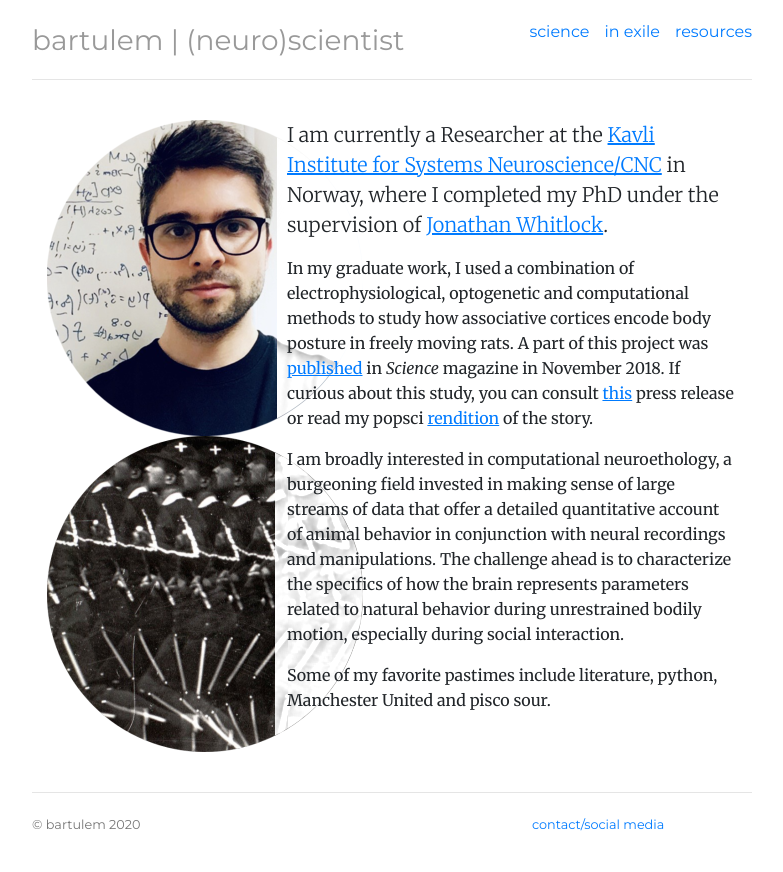
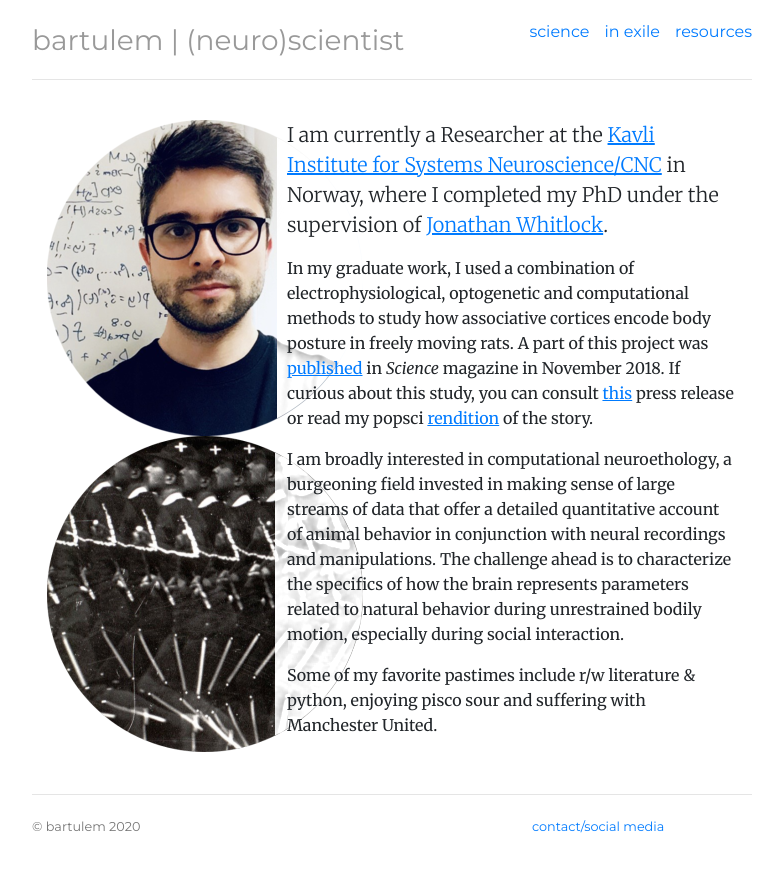
Before and after one commit to bartulem/bartulem.github.io, a Jekyll site: the page built from index.html, in a window 1280 px wide. Shown: the top 872 px of the page, without its empty margins (248-1031 px from the left). Built offline with Jekyll 4.4.1, drawn with Linux system fonts in a browser that asks for light colours.

Commit message:
Update index.html

```diff
--- a/index.html
+++ b/index.html
@@ -19,6 +19,6 @@
 
 	<p>I am broadly interested in computational neuroethology, a burgeoning field invested in making sense of large streams of data that offer a detailed quantitative account of animal behavior in conjunction with neural recordings and manipulations. The challenge ahead is to characterize the specifics of how the brain represents parameters related to natural behavior during unrestrained bodily motion, especially during social interaction.</p>
 
-	<p>Some of my favorite pastimes include literature, python, Manchester United and pisco sour.</p>
+	<p>Some of my favorite pastimes include r/w literature & python, enjoying pisco sour and suffering with Manchester United.</p>
 	</div>
 </div>
```
